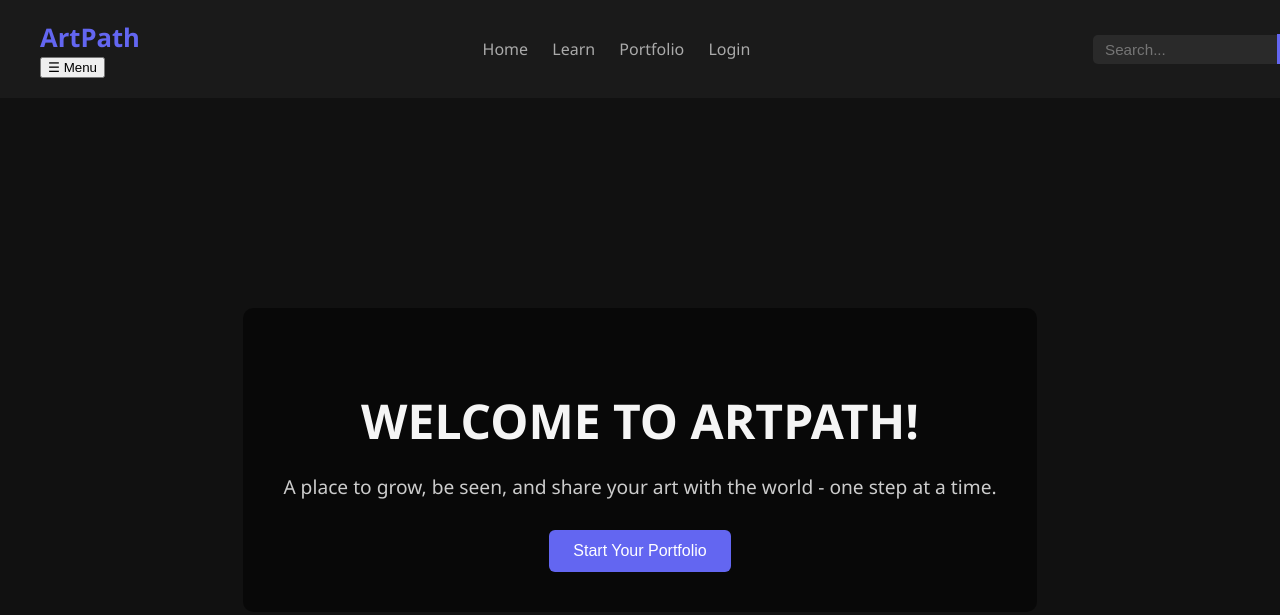
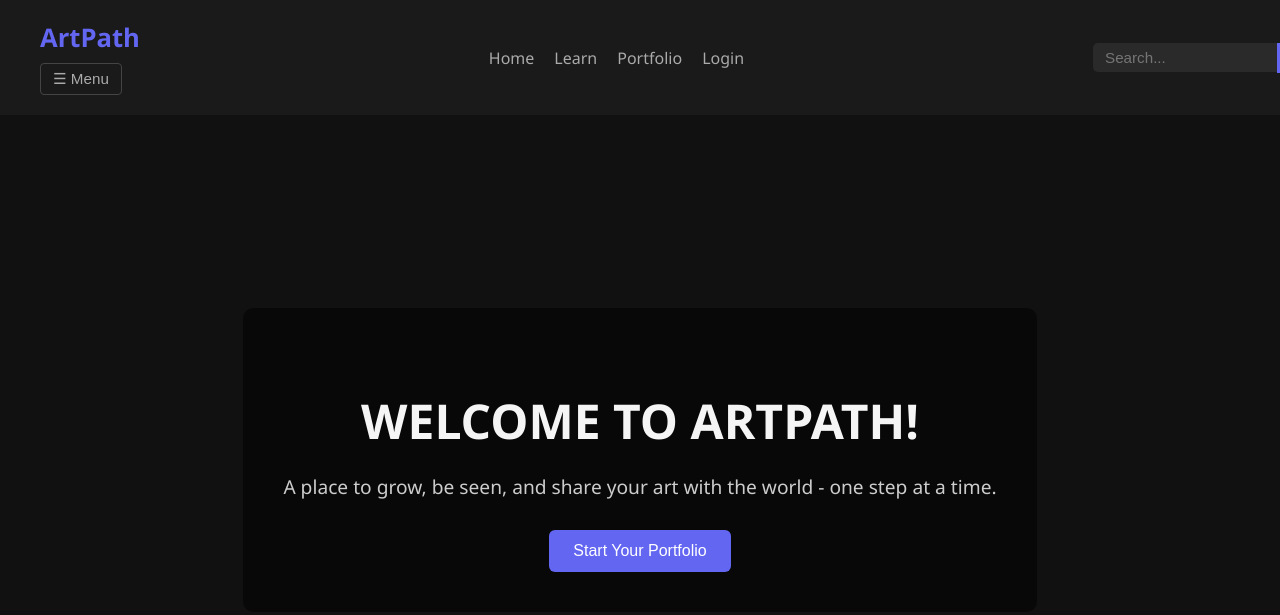
Before and after one commit to lorenzt8aurelius/Artpath, a plain HTML site: page Artpath.html in a window 1280 px wide. Drawn offline with Linux system fonts and the light colour scheme.

Commit message:
Added more functions

```diff
--- a/Artpath.css
+++ b/Artpath.css
@@ -110,3 +110,34 @@ body {
 .search-bar button:hover {
   background-color: #4f46e5;
 }
+
+.logo-area {
+  display: flex;
+  flex-direction: column;
+  align-items: flex-start;
+}
+
+.menu-button {
+  margin-top: 8px;
+  background-color: transparent;
+  color: #aaa;
+  border: 1px solid #444;
+  padding: 6px 12px;
+  border-radius: 4px;
+  font-size: 0.95rem;
+  cursor: pointer;
+}
+
+.menu-button:hover {
+  color: white;
+  border-color: #6366f1;
+}
+
+/* Menu (default: visible, can be hidden on toggle) */
+.nav-links {
+  display: flex;
+}
+
+.nav-links.hide {
+  display: none;
+}
```
